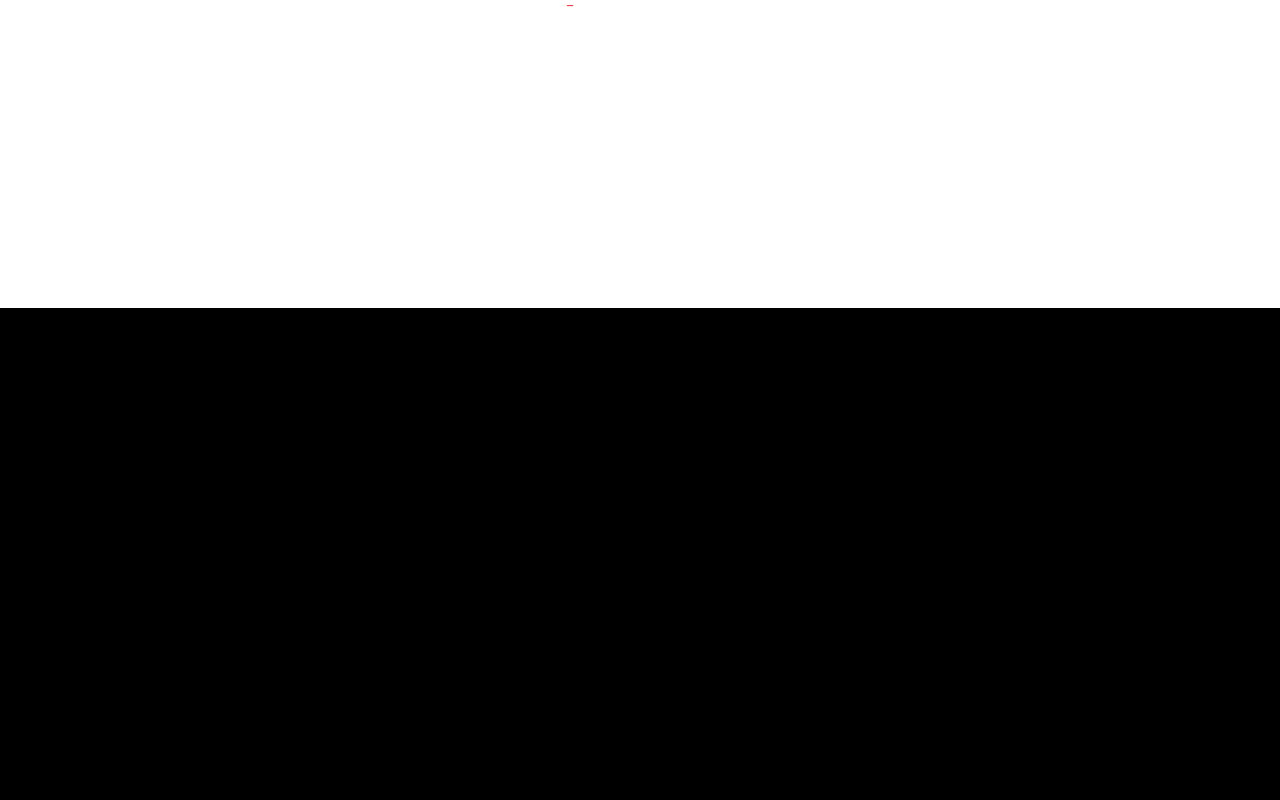
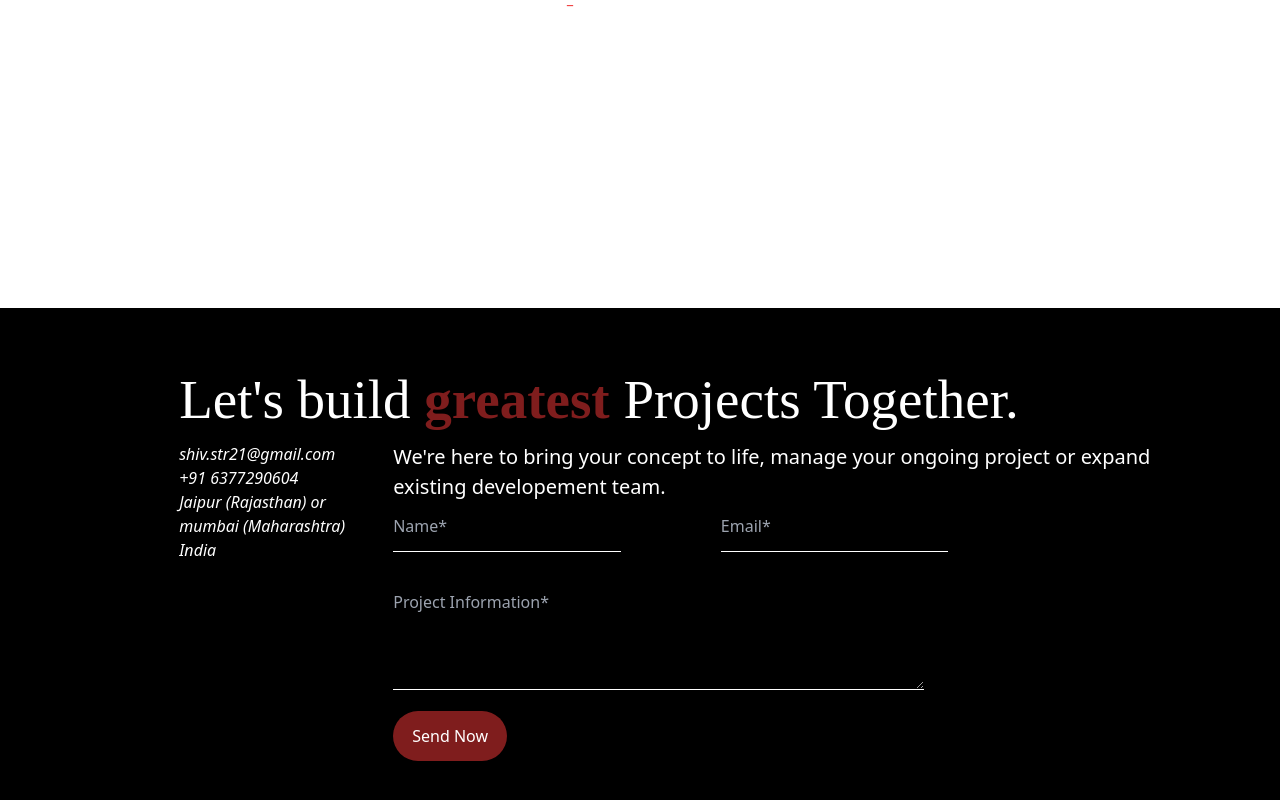
Before and after one commit to ShivkumarSuthar/ShivkumarSuthar, a React (Create React App) app: page / in a window 1280 px wide. Shown: the part 7884-8684 px from the top of the page. Built offline with nearby package versions, Linux system fonts and the light colour scheme; the HTML template or start-up script is replaced by a standard one.

Commit message:
contact page updated

```diff
--- a/package.json
+++ b/package.json
@@ -6,6 +6,7 @@
     "@testing-library/jest-dom": "^5.17.0",
     "@testing-library/react": "^13.4.0",
     "@testing-library/user-event": "^13.5.0",
+    "emailjs-com": "^3.2.0",
     "react": "^18.2.0",
     "react-dom": "^18.2.0",
     "react-scripts": "5.0.1",
--- a/src/App.css
+++ b/src/App.css
@@ -63,7 +63,7 @@
   font-family: mandala;
   src: url(".//assets//font/hertical/Mandala\ In\ Autumn.otf");
 }
-
+@import url('https://fonts.googleapis.com/css2?family=Marcellus&display=swap');
 
 .experience{
   background: url("./assets/images/work-1600.jpg");
--- a/src/components/ContactUs.jsx
+++ b/src/components/ContactUs.jsx
@@ -1,13 +1,91 @@
-import React from 'react'
+import React, { useState } from "react";
+import emailjs from "emailjs-com";
+function ContactUs() {
+  const [name, setName] = useState("");
+  const [Email, setEmail] = useState("");
+  const [pInfo, setpInfo] = useState("");
 
-function ContactUs() {
+  const handleFormSubmit = (e) => {
+    e.preventDefault();
+    emailjs
+      .sendForm("service_tvvj2qk", "template_dsunklw", e.target={Email})
+      .then(
+        (result) => {
+          console.log("Email sent successfully:", result.text);
+          // Add your success message or redirect here
+        },
+        (error) => {
+          console.error("Error sending email:", error.text);
+          // Add error handling here
+        }
+      );
+  };
   return (
-<section className='h-screen bg-black'>
-<div>
+    <section className="h-screen bg-black flex justify-center">
+      <div className="w-[80%]">
+        <h1 className="text-[55px] text-white font-wes pl-[5%] pt-[5%]">
+          Let's build
+          <span className=" font-black text-red-900"> greatest </span>
+          <span className="text-[55px]">Projects Together.</span>
+        </h1>
+        <div className="pl-[5%] flex w-100">
+          <div className="w-[30%]">
+            <address className="text-white">shiv.str21@gmail.com </address>
+            <address className="text-white">+91 6377290604</address>
+            <address className="text-white">
+              Jaipur (Rajasthan) or <br /> mumbai (Maharashtra)
+              <br /> India{" "}
+            </address>
+          </div>
+          <div>
+            <div className="text-white">
+              <p className="  text-[20px]">
+                We're here to bring your concept to life, manage your ongoing
+                project or expand existing developement team.{" "}
+              </p>
+            </div>
+            <div>
+              <form onSubmit={handleFormSubmit}>
+                <fieldset className="border-none bg-transparent">
+                  <input
+                    type="text"
+                    onChange={(e) => setName(e.target.value)}
+                    id="name"
+                    value={name}
+                    placeholder="Name*"
+                    className=" bg-transparent w-[30%] h-[50px] border-b-[1px] border-white"
+                  />
+                  <input
+                    type="text"
+                    value={Email}
+                    onChange={(e) => setEmail(e.target.value)}
+                    id="email"
+                    placeholder="Email*"
+                    className=" bg-transparent w-[30%] h-[50px] border-b-[1px] border-white ml-[100px]"
+                  />
+                </fieldset>
 
-</div>
-</section>
-  )
+                <fieldset>
+                  <textarea
+                    placeholder="Project Information*"
+                    className=" bg-transparent w-[70%] h-[50px] border-b-[1px] border-white mt-[5%] min-h-[100px] max-h-[200px]"
+                    value={pInfo}
+                    onChange={(e) => setpInfo(e.target.value)}
+                  ></textarea>
+                </fieldset>
+                <button
+                  type="submit"
+                  className="w-[15%] text-white bg-red-900 h-[50px] mt-[2%] rounded-full"
+                >
+                  Send Now
+                </button>
+              </form>
+            </div>
+          </div>
+        </div>
+      </div>
+    </section>
+  );
 }
 
-export default ContactUs
+export default ContactUs;
--- a/src/style.css
+++ b/src/style.css
@@ -615,6 +615,18 @@ video {
   margin-top: 60px;
 }
 
+.ml-\[100px\] {
+  margin-left: 100px;
+}
+
+.mt-\[5\%\] {
+  margin-top: 5%;
+}
+
+.mt-\[2\%\] {
+  margin-top: 2%;
+}
+
 .flex {
   display: flex;
 }
@@ -650,8 +662,24 @@ video {
   height: 100vh;
 }
 
+.h-\[100px\] {
+  height: 100px;
+}
+
+.h-\[50px\] {
+  height: 50px;
+}
+
+.max-h-\[200px\] {
+  max-height: 200px;
+}
+
 .min-h-screen {
   min-height: 100vh;
+}
+
+.min-h-\[100px\] {
+  min-height: 100px;
 }
 
 .w-\[10\%\] {
@@ -660,6 +688,10 @@ video {
 
 .w-\[25\%\] {
   width: 25%;
+}
+
+.w-\[30\%\] {
+  width: 30%;
 }
 
 .w-\[31\%\] {
@@ -692,6 +724,34 @@ video {
 
 .w-screen {
   width: 100vw;
+}
+
+.w-\[40\%\] {
+  width: 40%;
+}
+
+.w-\[80\%\] {
+  width: 80%;
+}
+
+.w-\[0\%\] {
+  width: 0%;
+}
+
+.w-\[60\%\] {
+  width: 60%;
+}
+
+.w-\[70\%\] {
+  width: 70%;
+}
+
+.w-\[15\%\] {
+  width: 15%;
+}
+
+.w-\[20\%\] {
+  width: 20%;
 }
 
 .-rotate-90 {
@@ -732,6 +792,10 @@ video {
   border-radius: 0.75rem;
 }
 
+.rounded-full {
+  border-radius: 9999px;
+}
+
 .border-\[1px\] {
   border-width: 1px;
 }
@@ -739,6 +803,18 @@ video {
 .border-y-\[1px\] {
   border-top-width: 1px;
   border-bottom-width: 1px;
+}
+
+.border-b-\[2px\] {
+  border-bottom-width: 2px;
+}
+
+.border-b-\[1px\] {
+  border-bottom-width: 1px;
+}
+
+.border-none {
+  border-style: none;
 }
 
 .border-gray-500 {
@@ -751,9 +827,42 @@ video {
   border-color: rgb(251 146 60 / var(--tw-border-opacity));
 }
 
+.border-white {
+  --tw-border-opacity: 1;
+  border-color: rgb(255 255 255 / var(--tw-border-opacity));
+}
+
 .bg-black {
   --tw-bg-opacity: 1;
   background-color: rgb(0 0 0 / var(--tw-bg-opacity));
+}
+
+.bg-transparent {
+  background-color: transparent;
+}
+
+.bg-slate-300 {
+  --tw-bg-opacity: 1;
+  background-color: rgb(203 213 225 / var(--tw-bg-opacity));
+}
+
+.bg-red-200 {
+  --tw-bg-opacity: 1;
+  background-color: rgb(254 202 202 / var(--tw-bg-opacity));
+}
+
+.bg-blue-200 {
+  --tw-bg-opacity: 1;
+  background-color: rgb(191 219 254 / var(--tw-bg-opacity));
+}
+
+.bg-red-900 {
+  --tw-bg-opacity: 1;
+  background-color: rgb(127 29 29 / var(--tw-bg-opacity));
+}
+
+.bg-none {
+  background-image: none;
 }
 
 .object-cover {
@@ -768,11 +877,6 @@ video {
 .py-5 {
   padding-top: 1.25rem;
   padding-bottom: 1.25rem;
-}
-
-.py-\[5\%\] {
-  padding-top: 5%;
-  padding-bottom: 5%;
 }
 
 .pb-2 {
@@ -823,6 +927,10 @@ video {
   padding-left: 40px;
 }
 
+.pl-\[5\%\] {
+  padding-left: 5%;
+}
+
 .pr-\[17\%\] {
   padding-right: 17%;
 }
@@ -867,12 +975,16 @@ video {
   text-align: center;
 }
 
-.font-lemon_milk_B {
-  font-family: lemon_milk_B;
+.font-Marcellus {
+  font-family: Marcellus;
 }
 
 .font-lemon_milk_m {
   font-family: lemon_milk_m;
+}
+
+.font-mandala {
+  font-family: mandala;
 }
 
 .font-myron {
@@ -885,10 +997,6 @@ video {
 
 .font-wes {
   font-family: wes;
-}
-
-.font-mandala {
-  font-family: mandala;
 }
 
 .text-2xl {
@@ -953,6 +1061,10 @@ video {
   font-size: 50px;
 }
 
+.text-\[55px\] {
+  font-size: 55px;
+}
+
 .text-\[60px\] {
   font-size: 60px;
 }
@@ -973,10 +1085,6 @@ video {
   font-size: 98px;
 }
 
-.text-\[40px\] {
-  font-size: 40px;
-}
-
 .font-black {
   font-weight: 900;
 }
@@ -985,12 +1093,12 @@ video {
   font-weight: 700;
 }
 
+.font-light {
+  font-weight: 300;
+}
+
 .font-thin {
   font-weight: 100;
-}
-
-.font-light {
-  font-weight: 300;
 }
 
 .uppercase {
@@ -1053,6 +1161,11 @@ video {
   color: rgb(239 68 68 / var(--tw-text-opacity));
 }
 
+.text-red-900 {
+  --tw-text-opacity: 1;
+  color: rgb(127 29 29 / var(--tw-text-opacity));
+}
+
 .text-white {
   --tw-text-opacity: 1;
   color: rgb(255 255 255 / var(--tw-text-opacity));
--- a/tailwind.config.js
+++ b/tailwind.config.js
@@ -21,7 +21,8 @@ theme: {
       Adequate:"Adequate",
       ITCAvantGardeStd:"ITCAvantGardeStd]",
       hertical:"hertical]",
-      mandala:"mandala"
+      mandala:"mandala",
+      Marcellus:"Marcellus"
     },
     colors:{
       crystal:'#EEF5FF',
```
Also changed, not shown: counter.html (added, +39 -0 lines), 1 other file (tests, documents, lock files or other folders).
